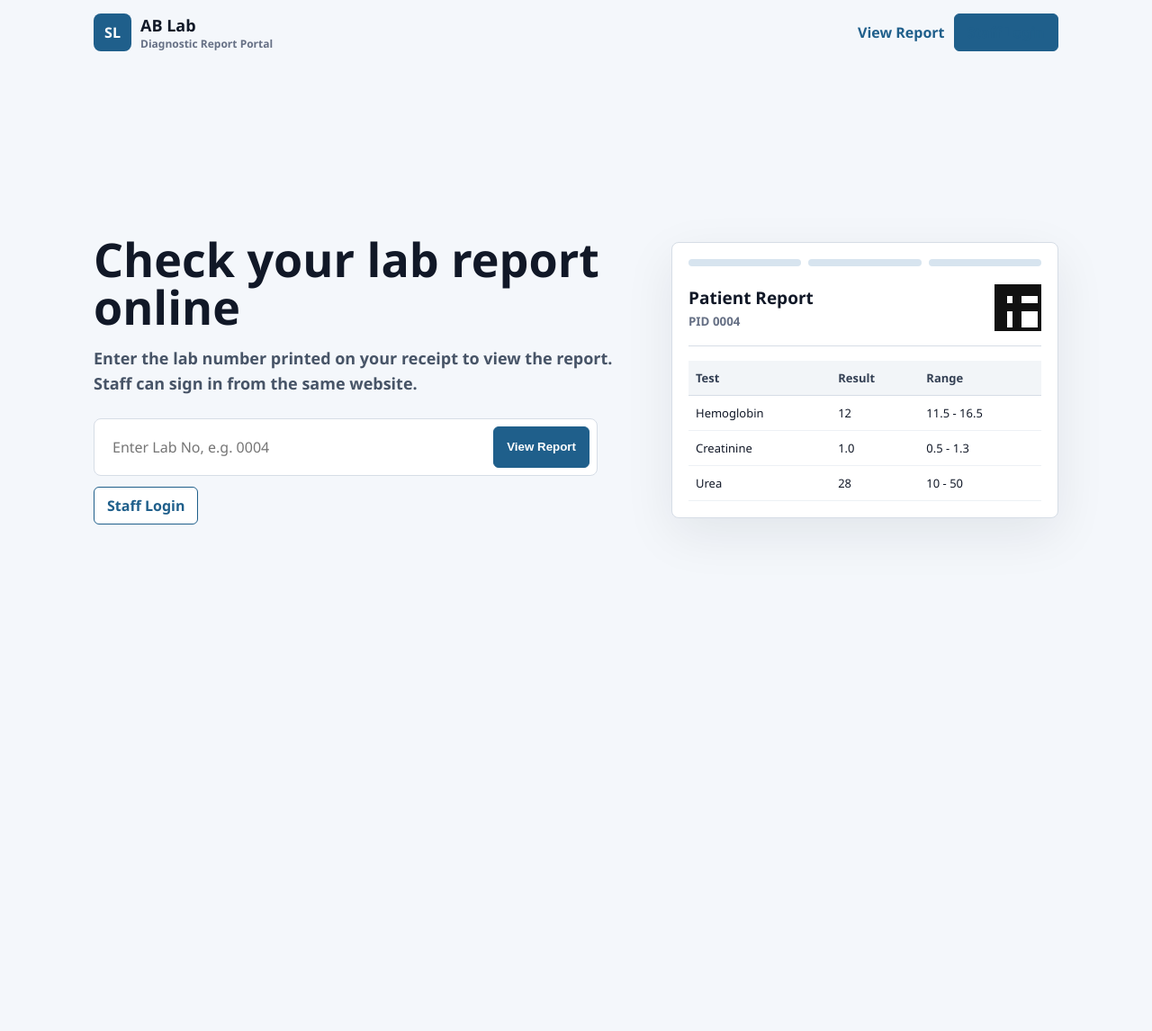
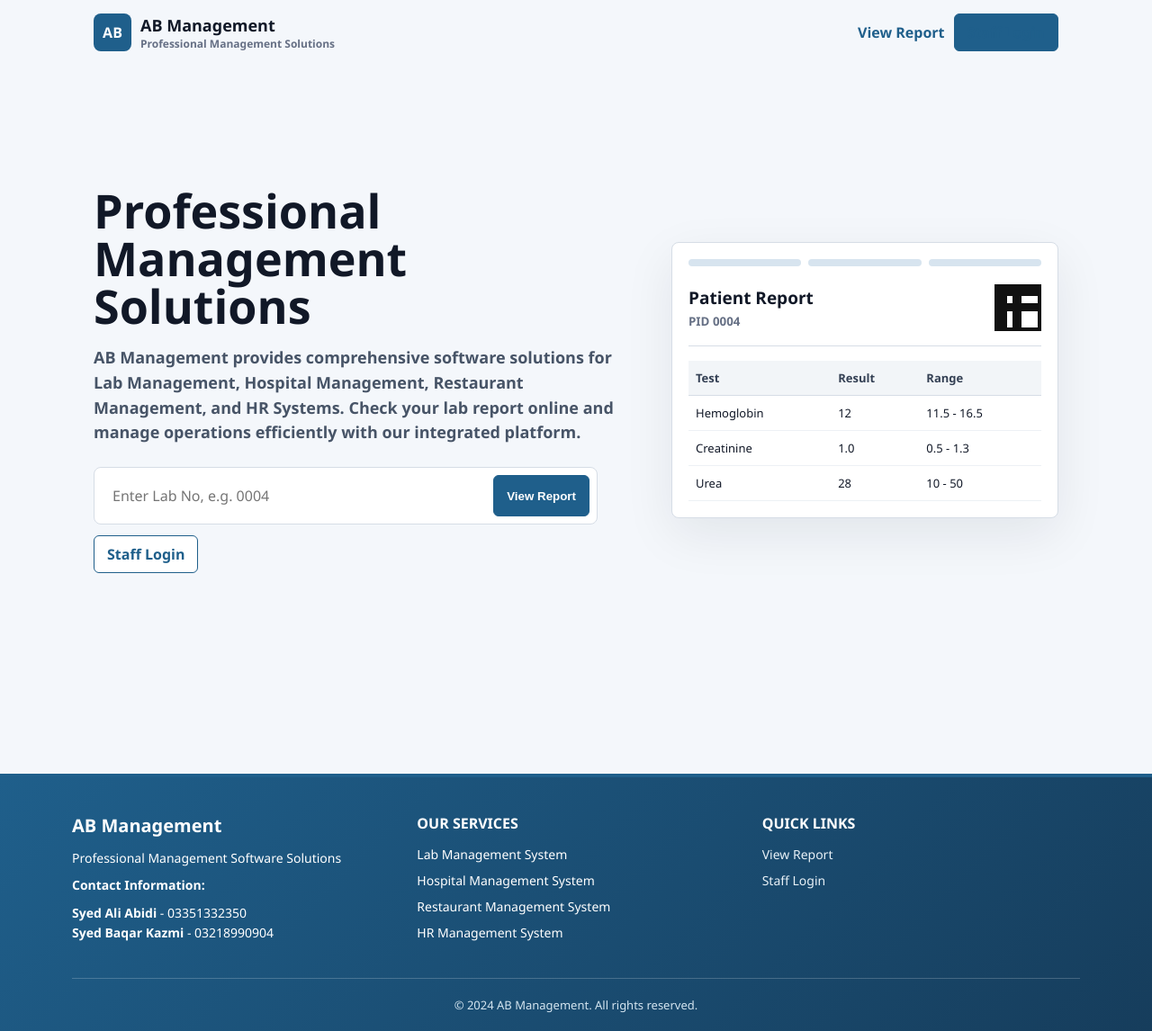
Before and after one commit to aitabaar/ab-management, a FastAPI app: page / in a window 1280 px wide. Shown: the whole page at 90% size. Before the commit the page ends 583 px from the top, so only its background shows below. Run offline with FastAPI, Linux system fonts and the light colour scheme; some libraries are stand-ins or nearby versions.

Commit message:
Update branding to AB Management with professional styling and footer

```diff
--- a/static/app.css
+++ b/static/app.css
@@ -754,3 +754,105 @@ label { display: grid; gap: 5px; font-size: 12px; font-weight: 800; color: #3440
   .print-page.a4-report .report-top-space { height: var(--header-space, 145px); }
   .a4-report .report-note { bottom: 170px; font-size: 10px; }
 }
+
+/* Footer Styles for Home Page */
+.site-footer {
+  background: linear-gradient(135deg, #1f5f8b 0%, #163d5c 100%);
+  color: white;
+  padding: 40px 24px 20px;
+  margin-top: 60px;
+  border-top: 4px solid #1f5f8b;
+}
+.footer-container {
+  max-width: 1120px;
+  margin: 0 auto;
+  display: grid;
+  grid-template-columns: repeat(3, minmax(0, 1fr));
+  gap: 30px;
+  margin-bottom: 30px;
+}
+.footer-content h3 {
+  font-size: 20px;
+  margin: 0 0 12px;
+  font-weight: 800;
+}
+.footer-content p {
+  margin: 8px 0;
+  font-size: 14px;
+  line-height: 1.6;
+}
+.contact-info {
+  margin-top: 12px;
+  font-size: 13px;
+  line-height: 1.8;
+}
+.footer-services h4,
+.footer-links h4 {
+  font-size: 16px;
+  margin: 0 0 14px;
+  font-weight: 800;
+  text-transform: uppercase;
+}
+.footer-services ul,
+.footer-links ul {
+  list-style: none;
+  padding: 0;
+  margin: 0;
+}
+.footer-services li,
+.footer-links li {
+  margin-bottom: 10px;
+  font-size: 14px;
+}
+.footer-links a {
+  color: #e8f1f7;
+  text-decoration: none;
+  transition: color 0.3s ease;
+}
+.footer-links a:hover {
+  color: #fff;
+  text-decoration: underline;
+}
+.footer-bottom {
+  max-width: 1120px;
+  margin: 0 auto;
+  border-top: 1px solid rgba(255,255,255,0.2);
+  padding-top: 20px;
+  text-align: center;
+}
+.footer-bottom p {
+  margin: 0;
+  font-size: 13px;
+  color: #d4e5f0;
+}
+
+/* Footer Styles for App Pages */
+.app-footer {
+  background: #f8fafc;
+  border-top: 1px solid var(--border);
+  padding: 16px 24px;
+  margin-top: 30px;
+  text-align: center;
+  font-size: 12px;
+  color: var(--muted);
+}
+.footer-info p {
+  margin: 6px 0;
+}
+.footer-info strong {
+  color: var(--dark);
+  font-weight: 800;
+}
+
+@media (max-width: 768px) {
+  .footer-container {
+    grid-template-columns: 1fr;
+    gap: 24px;
+  }
+  .site-footer {
+    padding: 30px 16px 16px;
+  }
+  .site-footer {
+    padding: 30px 16px 16px;
+  }
+}
--- a/templates/home.html
+++ b/templates/home.html
@@ -9,8 +9,8 @@
 <body class="site-body">
   <header class="site-header">
     <a class="site-brand" href="/">
-      <span class="site-mark">SL</span>
-      <span><strong>AB Lab</strong><small>Diagnostic Report Portal</small></span>
+      <span class="site-mark">AB</span>
+      <span><strong>AB Management</strong><small>Professional Management Solutions</small></span>
     </a>
     <nav class="site-nav">
       <a href="/public-report">View Report</a>
@@ -22,8 +22,8 @@
   <main class="site-main">
     <section class="site-hero">
       <div class="site-copy">
-        <h1>Check your lab report online</h1>
-        <p>Enter the lab number printed on your receipt to view the report. Staff can sign in from the same website.</p>
+        <h1>Professional Management Solutions</h1>
+        <p>AB Management provides comprehensive software solutions for Lab Management, Hospital Management, Restaurant Management, and HR Systems. Check your lab report online and manage operations efficiently with our integrated platform.</p>
         <form method="get" action="/public-report" class="site-report-form">
           <input name="lab_no" placeholder="Enter Lab No, e.g. 0004" required>
           <button>View Report</button>
@@ -49,5 +49,38 @@
       </div>
     </section>
   </main>
+
+  <footer class="site-footer">
+    <div class="footer-container">
+      <div class="footer-content">
+        <h3>AB Management</h3>
+        <p>Professional Management Software Solutions</p>
+        <p><strong>Contact Information:</strong></p>
+        <p class="contact-info">
+          <strong>Syed Ali Abidi</strong> - 03351332350<br>
+          <strong>Syed Baqar Kazmi</strong> - 03218990904
+        </p>
+      </div>
+      <div class="footer-services">
+        <h4>Our Services</h4>
+        <ul>
+          <li>Lab Management System</li>
+          <li>Hospital Management System</li>
+          <li>Restaurant Management System</li>
+          <li>HR Management System</li>
+        </ul>
+      </div>
+      <div class="footer-links">
+        <h4>Quick Links</h4>
+        <ul>
+          <li><a href="/public-report">View Report</a></li>
+          <li><a href="/login">Staff Login</a></li>
+        </ul>
+      </div>
+    </div>
+    <div class="footer-bottom">
+      <p>&copy; 2024 AB Management. All rights reserved.</p>
+    </div>
+  </footer>
 </body>
 </html>
--- a/templates/login.html
+++ b/templates/login.html
@@ -9,7 +9,7 @@
 <body class="login-body">
   <form class="login-card" method="post" action="/login">
     <div class="login-title">AB Management</div>
-    <div class="login-sub">Laboratory & Diagnostic Centre</div>
+    <div class="login-sub">Professional Management Platform</div>
     {% if error %}<div class="alert">{{ error }}</div>{% endif %}
     <label>Username</label>
     <input name="username" autocomplete="username" required autofocus>
```
Also changed, not shown: templates/base.html (+7 -1 lines).
